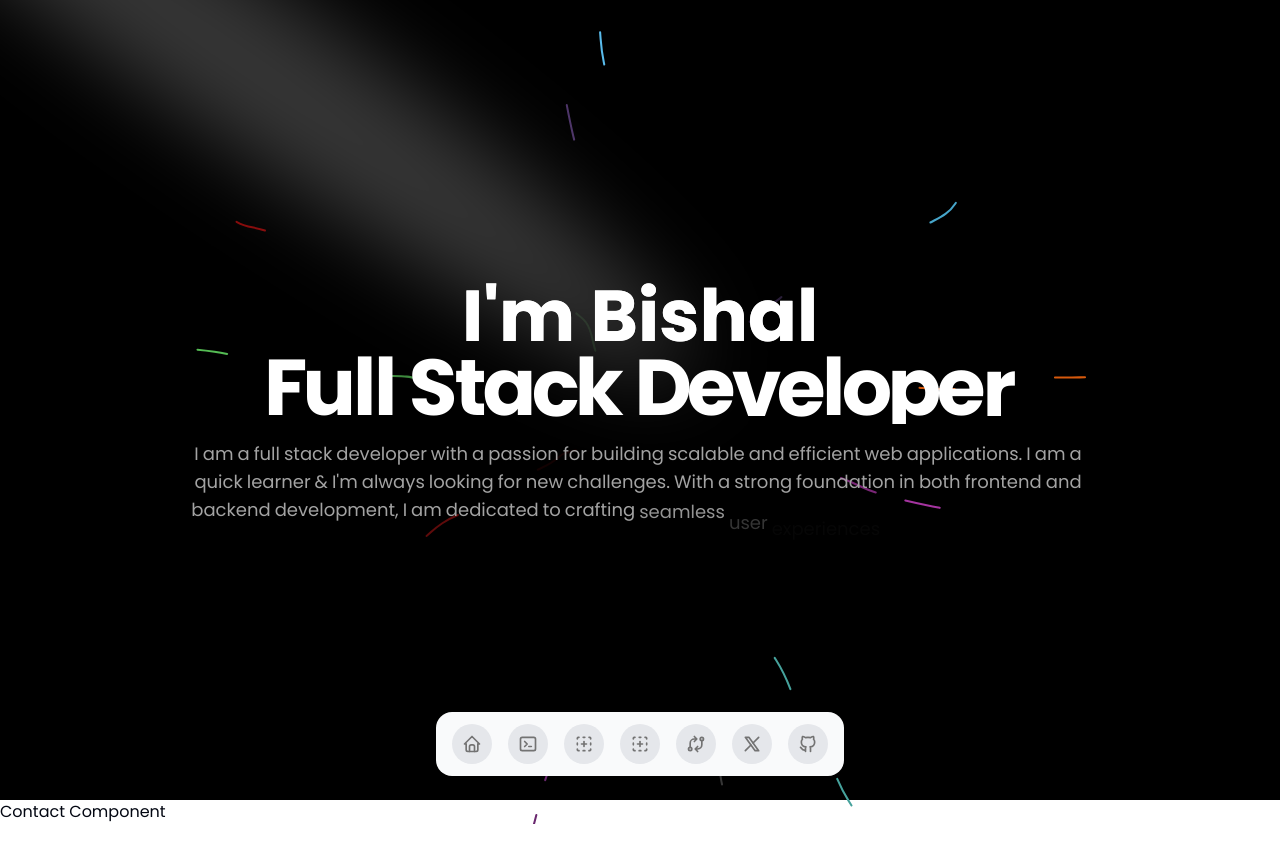
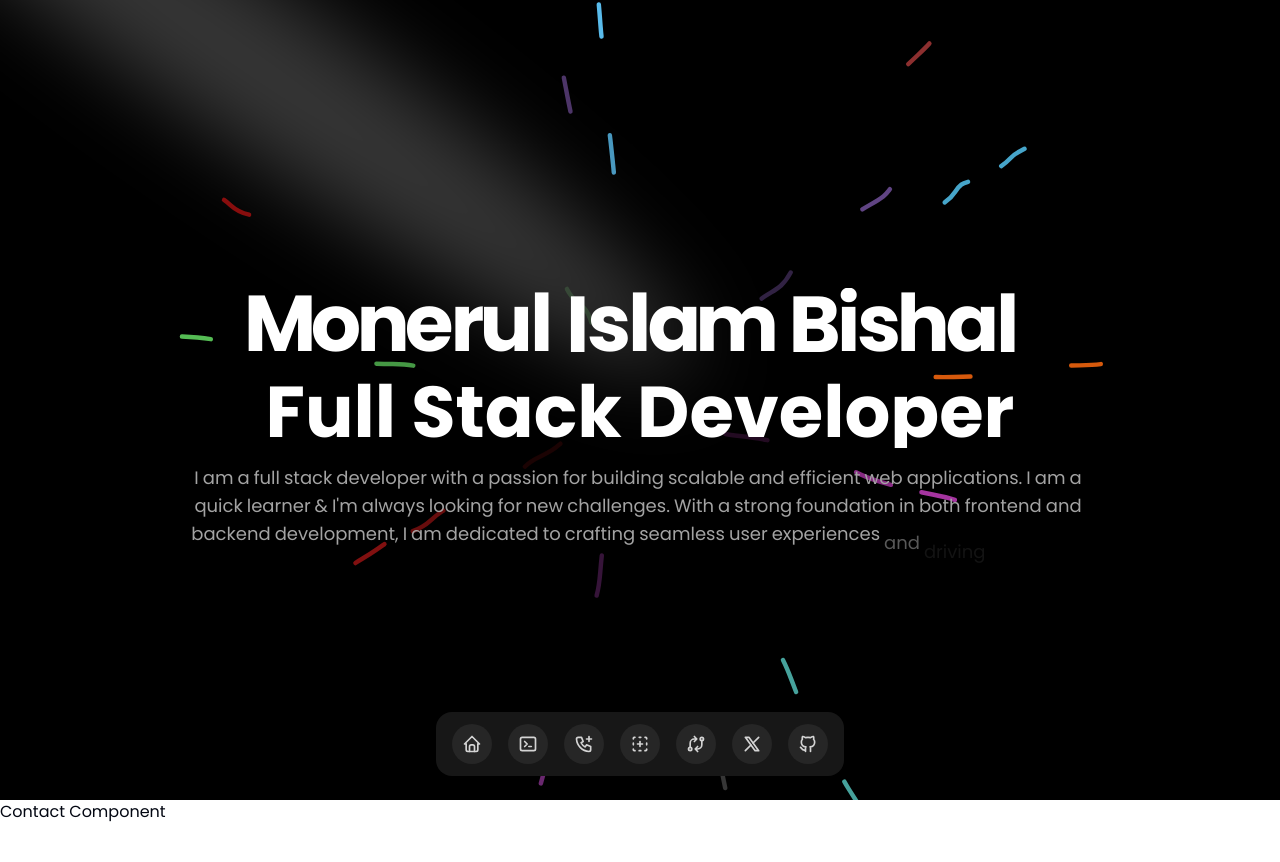
Before and after one commit to BISHAL120/portfolio, a Next.js app: page / in a window 1280 px wide. Shown: the top 862 px of the page. Before the commit the page ends 824 px from the top, so only its background shows below. Built offline with nearby package versions, Linux system fonts and the light colour scheme.

Commit message:
hero section done

```diff
--- a/components/contact/page.tsx
+++ b/components/contact/page.tsx
@@ -1,7 +1,11 @@
 import React from "react";
 
 const Contact = () => {
-  return <div>Contact Component</div>;
+  return (
+    <div id="contact" className="min-h-screen">
+      Contact Component
+    </div>
+  );
 };
 
 export default Contact;
--- a/components/flotingDock/page.tsx
+++ b/components/flotingDock/page.tsx
@@ -7,66 +7,54 @@ import {
   IconHome,
   IconNewSection,
   IconTerminal2,
+  IconPhonePlus,
 } from "@tabler/icons-react";
 
 export function FloatingDockComponent() {
   const links = [
     {
       title: "Home",
-      icon: (
-        <IconHome className="h-full w-full text-neutral-500 dark:text-neutral-300" />
-      ),
-      href: "#",
+      icon: <IconHome className="h-full w-full text-neutral-300" />,
+      href: "#home",
     },
 
     {
       title: "Projects",
-      icon: (
-        <IconTerminal2 className="h-full w-full text-neutral-500 dark:text-neutral-300" />
-      ),
+      icon: <IconTerminal2 className="h-full w-full text-neutral-300" />,
       href: "#",
     },
     {
-      title: "Components",
-      icon: (
-        <IconNewSection className="h-full w-full text-neutral-500 dark:text-neutral-300" />
-      ),
-      href: "#",
+      title: "Contact",
+      icon: <IconPhonePlus className="h-full w-full text-neutral-300" />,
+      href: "#contact",
     },
     {
       title: "Aceternity UI",
-      icon: (
-        <IconNewSection className="h-full w-full text-neutral-500 dark:text-neutral-300" />
-      ),
+      icon: <IconNewSection className="h-full w-full text-neutral-300" />,
       href: "#",
     },
     {
       title: "Changelog",
-      icon: (
-        <IconExchange className="h-full w-full text-neutral-500 dark:text-neutral-300" />
-      ),
+      icon: <IconExchange className="h-full w-full text-neutral-300" />,
       href: "#",
     },
 
     {
       title: "Twitter",
-      icon: (
-        <IconBrandX className="h-full w-full text-neutral-500 dark:text-neutral-300" />
-      ),
+      icon: <IconBrandX className="h-full w-full text-neutral-300" />,
       href: "#",
     },
     {
       title: "GitHub",
-      icon: (
-        <IconBrandGithub className="h-full w-full text-neutral-500 dark:text-neutral-300" />
-      ),
+      icon: <IconBrandGithub className="h-full w-full text-neutral-300" />,
       href: "#",
     },
   ];
   return (
-    <div className="fixed bottom-0 left-0 right-0 flex items-center justify-center h-[7rem] w-full">
+    <div className="fixed bottom-4 right-4 md:bottom-0 md:right-0 md:left-0 flex items-center  md:justify-center md:h-[7rem] w-full z-50">
       <FloatingDock
-        mobileClassName="translate-y-20" // only for demo, remove for production
+        mobileClassName="md:translate-y-20 left-10 "
+        desktopClassName="w-auto"
         items={links}
       />
     </div>
--- a/components/hero/details.tsx
+++ b/components/hero/details.tsx
@@ -2,16 +2,16 @@
 
 import { motion } from "framer-motion";
 
-export default function Details() {
+export default function Details({ className }: { className?: string }) {
   const text =
     "I am a full stack developer with a passion for building scalable and efficient web applications. I am a quick learner & I'm always looking for new challenges. With a strong foundation in both frontend and backend development, I am dedicated to crafting seamless user experiences and driving innovation in the tech industry.";
 
   const words = text.split(" ");
 
   return (
-    <div>
+    <div className={className}>
       <motion.div
-        className="text-neutral-400 text-lg text-center mt-4 w-3/4 mx-auto"
+        className="text-neutral-400 text-lg text-center mt-4 md:w-3/4 mx-auto"
         initial={{ opacity: 1 }}
         animate={{ opacity: 1 }}
       >
--- a/components/hero/page.tsx
+++ b/components/hero/page.tsx
@@ -6,30 +6,27 @@ export default function Hero() {
   return (
     <div
       id="hero"
-      className="w-full min-h-screen bg-black/[0.96] antialiased bg-grid-white/[0.02] overflow-hidden"
+      className="w-full relative min-h-screen bg-black/[0.96] antialiased bg-grid-white/[0.02] overflow-hidden"
     >
       <Spotlight
-        className="-top-40 left-0 md:left-60 md:-top-20"
+        className="-top-10 left-10  md:left-60 md:-top-20"
         fill="white"
       />
-      <BackgroundLines className="flex items-center justify-center w-full flex-col px-4">
+      <BackgroundLines className="flex  md:items-center md:justify-center w-full min-h-screen flex-col px-4">
         <div className="mt-20 p-4 max-w-7xl mx-auto relative z-10 w-full pt-20 md:pt-0">
           <div className="text-4xl md:text-7xl font-bold text-center bg-clip-text text-transparent bg-gradient-to-b from-neutral-50 to-neutral-400 bg-opacity-50">
             <TextAnimate
               className="text-white flex justify-center"
-              text=" I'm Bishal "
-              type="fadeIn"
-            />
-
-            <TextAnimate
-              delay={2}
-              className="text-white flex justify-center"
-              text="Full Stack Developer"
+              text="Monerul Islam Bishal "
               type="popIn"
             />
+            <TextAnimate
+              className="text-white flex justify-center mt-4"
+              text="Full Stack Developer"
+              type="calmInUp"
+            />
           </div>
-          <Details />
-          <div className="mt-8"></div>
+          <Details className="mt-10 md:mt-0" />
         </div>
       </BackgroundLines>
     </div>
--- a/components/ui/background-lines.tsx
+++ b/components/ui/background-lines.tsx
@@ -92,14 +92,14 @@ const SVG = ({
       xmlns="http://www.w3.org/2000/svg"
       initial={{ opacity: 0 }}
       animate={{ opacity: 1 }}
-      transition={{ duration: 1 }}
+      transition={{ duration: 0.4 }}
       className="absolute inset-0 w-full h-full"
     >
       {paths.map((path, idx) => (
         <motion.path
           d={path}
           stroke={colors[idx]}
-          strokeWidth="2.3"
+          strokeWidth="5"
           strokeLinecap="round"
           variants={pathVariants}
           initial="initial"
@@ -110,7 +110,7 @@ const SVG = ({
             repeat: Infinity,
             repeatType: "loop",
             delay: Math.floor(Math.random() * 10),
-            repeatDelay: Math.floor(Math.random() * 10 + 2),
+            repeatDelay: Math.floor(Math.random() * 2),
           }}
           key={`path-first-${idx}`}
         />
@@ -121,7 +121,7 @@ const SVG = ({
         <motion.path
           d={path}
           stroke={colors[idx]}
-          strokeWidth="2.3"
+          strokeWidth="5"
           strokeLinecap="round"
           variants={pathVariants}
           initial="initial"
@@ -137,6 +137,26 @@ const SVG = ({
           key={`path-second-${idx}`}
         />
       ))}
+      {paths.map((path, idx) => (
+        <motion.path
+          d={path}
+          stroke={colors[idx]}
+          strokeWidth="5"
+          strokeLinecap="round"
+          variants={pathVariants}
+          initial="initial"
+          animate="animate"
+          transition={{
+            duration: svgOptions?.duration || 10,
+            ease: "linear",
+            repeat: Infinity,
+            repeatType: "loop",
+            delay: Math.floor(Math.random() * 10),
+            repeatDelay: Math.floor(Math.random() * 10 + 2),
+          }}
+          key={`path-third-${idx}`}
+        />
+      ))}
     </motion.svg>
   );
 };
--- a/components/ui/floating-dock.tsx
+++ b/components/ui/floating-dock.tsx
@@ -45,15 +45,16 @@ const FloatingDockMobile = ({
 }) => {
   const [open, setOpen] = useState(false);
   return (
-    <div className={cn("relative block md:hidden", className)}>
+    <div className={cn("relative flex md:hidden", className)}>
       <AnimatePresence>
         {open && (
           <motion.div
             layoutId="nav"
-            className="absolute bottom-full mb-2 inset-x-0 flex flex-col gap-2"
+            className="absolute bottom-full  mb-2 inset-x-0 flex flex-col gap-2"
           >
             {items.map((item, idx) => (
               <motion.div
+                onClick={() => setOpen(false)}
                 key={item.title}
                 initial={{ opacity: 0, y: 10 }}
                 animate={{
@@ -72,7 +73,7 @@ const FloatingDockMobile = ({
                 <Link
                   href={item.href}
                   key={item.title}
-                  className="h-10 w-10 rounded-full bg-gray-50 dark:bg-neutral-900 flex items-center justify-center"
+                  className="h-10 w-10 rounded-full bg-neutral-900 flex items-center justify-center"
                 >
                   <div className="h-4 w-4">{item.icon}</div>
                 </Link>
@@ -83,9 +84,9 @@ const FloatingDockMobile = ({
       </AnimatePresence>
       <button
         onClick={() => setOpen(!open)}
-        className="h-10 w-10 rounded-full bg-gray-50 dark:bg-neutral-800 flex items-center justify-center"
+        className="h-10 w-10 rounded-full bg-neutral-800 flex items-center justify-center"
       >
-        <IconLayoutNavbarCollapse className="h-5 w-5 text-neutral-500 dark:text-neutral-400" />
+        <IconLayoutNavbarCollapse className="h-5 w-5 text-neutral-400" />
       </button>
     </div>
   );
@@ -104,7 +105,7 @@ const FloatingDockDesktop = ({
       onMouseMove={(e) => mouseX.set(e.pageX)}
       onMouseLeave={() => mouseX.set(Infinity)}
       className={cn(
-        "mx-auto hidden md:flex h-16 gap-4 items-end  rounded-2xl bg-gray-50 dark:bg-neutral-900 px-4 pb-3",
+        "mx-auto hidden md:flex h-16 gap-4 items-end  rounded-2xl bg-neutral-900 px-4 pb-3",
         className
       )}
     >
@@ -179,7 +180,7 @@ function IconContainer({
         style={{ width, height }}
         onMouseEnter={() => setHovered(true)}
         onMouseLeave={() => setHovered(false)}
-        className="aspect-square rounded-full bg-gray-200 dark:bg-neutral-800 flex items-center justify-center relative"
+        className="aspect-square rounded-full bg-neutral-800 flex items-center justify-center relative "
       >
         <AnimatePresence>
           {hovered && (
@@ -187,7 +188,7 @@ function IconContainer({
               initial={{ opacity: 0, y: 10, x: "-50%" }}
               animate={{ opacity: 1, y: 0, x: "-50%" }}
               exit={{ opacity: 0, y: 2, x: "-50%" }}
-              className="px-2 py-0.5 whitespace-pre rounded-md bg-gray-100 border dark:bg-neutral-800 dark:border-neutral-900 dark:text-white border-gray-200 text-neutral-700 absolute left-1/2 -translate-x-1/2 -top-8 w-fit text-xs"
+              className="px-2 py-0.5 whitespace-pre rounded-md bg-neutral-800 border-neutral-900 text-white  absolute left-1/2 -translate-x-1/2 -top-8 w-fit text-xs"
             >
               {title}
             </motion.div>
@@ -195,7 +196,7 @@ function IconContainer({
         </AnimatePresence>
         <motion.div
           style={{ width: widthIcon, height: heightIcon }}
-          className="flex items-center justify-center"
+          className="flex items-center justify-center "
         >
           {icon}
         </motion.div>
--- a/components/ui/spotlight.tsx
+++ b/components/ui/spotlight.tsx
@@ -10,7 +10,7 @@ export const Spotlight = ({ className, fill }: SpotlightProps) => {
   return (
     <svg
       className={cn(
-        "animate-spotlight pointer-events-none absolute z-[1]  h-[169%] w-[138%] lg:w-[84%] opacity-0",
+        "animate-spotlight pointer-events-none absolute z-[1] h-[169%] w-[220%] md:w-[138%] lg:w-[84%] opacity-0",
         className
       )}
       xmlns="http://www.w3.org/2000/svg"
```
Also changed, not shown: utils/smoothScroll.ts (added, +9 -0 lines), app/fonts/GeistMonoVF.woff (deleted), app/fonts/GeistVF.woff (deleted).
